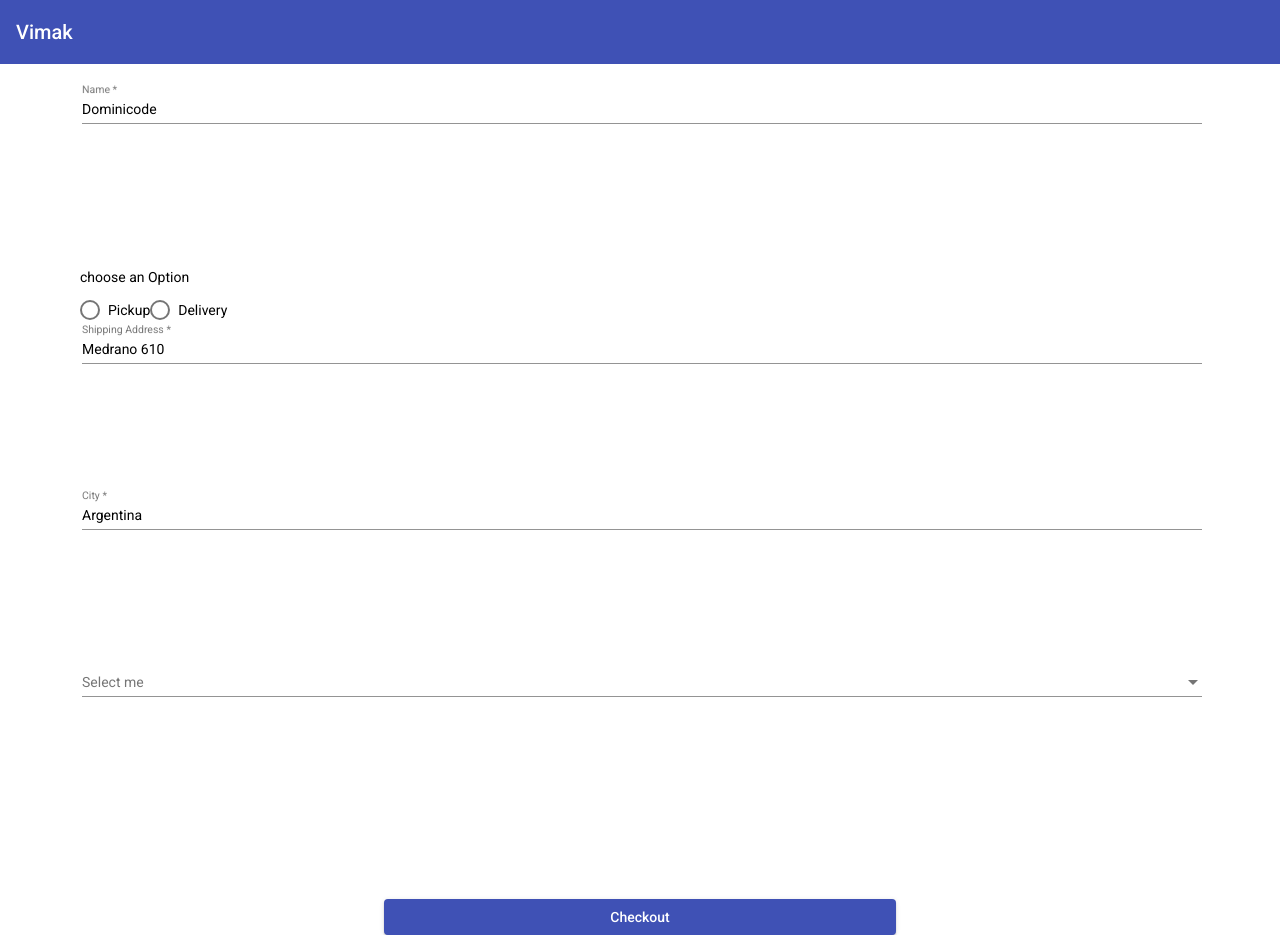
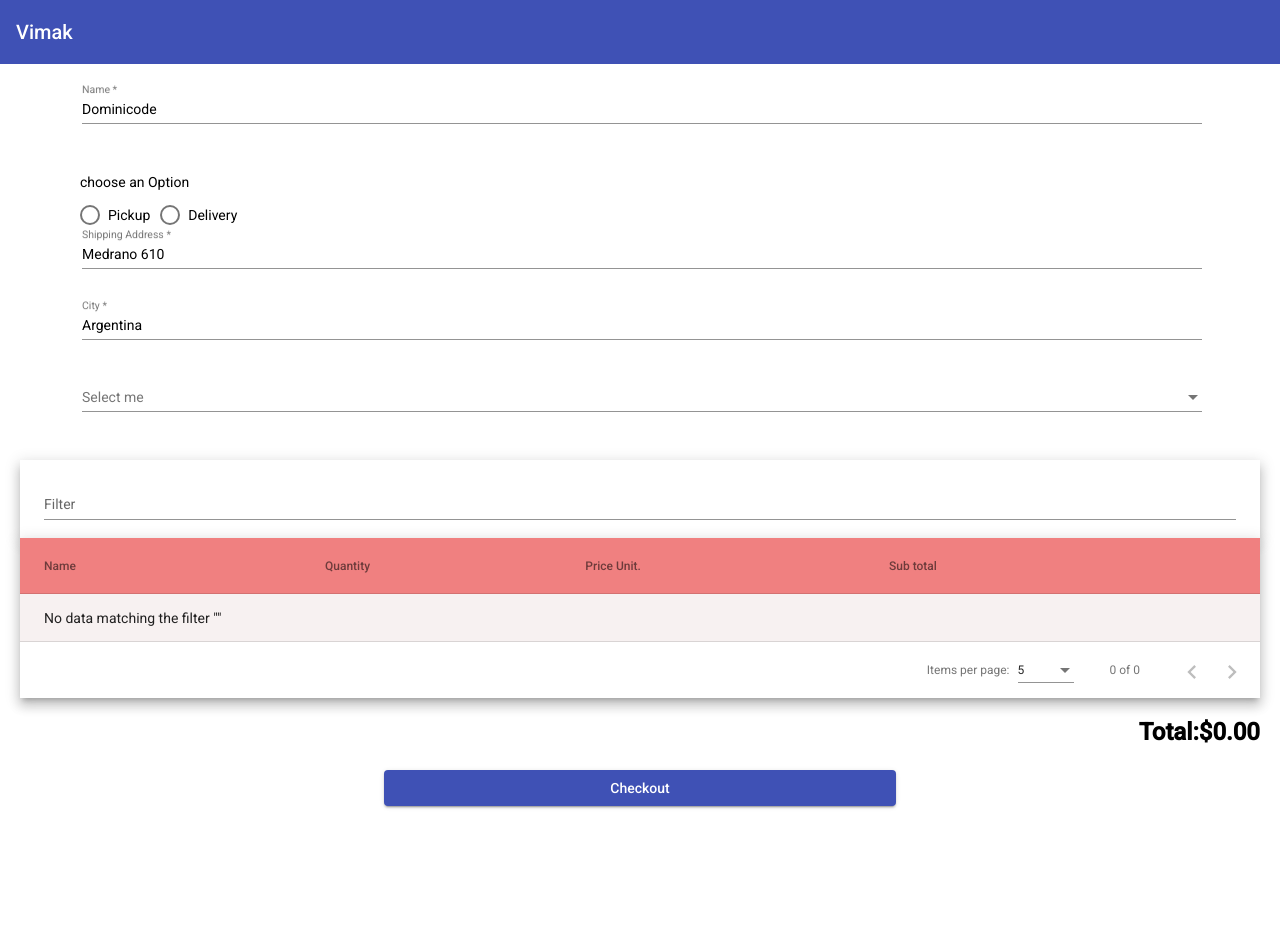
Before and after one commit to yohaglis/frontend-angular-12-crud, an Angular app: page /checkout in a window 1280 px wide. After the commit the page ends 822 px from the top, so only its background shows below. Built offline with nearby package versions, Linux system fonts and the light colour scheme.

Commit message:
Se agrega tabla de angular material

```diff
--- a/src/app/modules/checkout/checkout.component.html
+++ b/src/app/modules/checkout/checkout.component.html
@@ -18,7 +18,7 @@
       <mat-radio-button value="pickup" (change)="onPickupOrDelivery(false)"
         >Pickup</mat-radio-button
       >
-      <mat-radio-button value="delivery" (change)="onPickupOrDelivery(true)"
+      <mat-radio-button class="pl10" value="delivery" (change)="onPickupOrDelivery(true)"
         >Delivery</mat-radio-button
       >
     </mat-radio-group>
@@ -58,6 +58,7 @@
     </mat-form-field>
   </form>
 </div>
+<app-details></app-details>
 <div class="container-button">
   <button [disabled]="" mat-raised-button color="primary" type="submit">
     Checkout
--- a/src/app/modules/checkout/checkout.component.scss
+++ b/src/app/modules/checkout/checkout.component.scss
@@ -10,19 +10,21 @@
     width:100%;
   }
   .form-element{
-    padding:5px 0px 25px 2px;
+    padding:5px 0px 10px 2px;
     width:100%;
-    margin-bottom: 5rem;
   }
 }
 .container-button{
   margin: 0 auto;
   display:block;
   width: 40%;
-  margin-top: 4rem;
+  padding: 1rem;
 
   button{
     width:100%;
   }
 
 }
+.pl10{
+  padding-left: 10px !important;
+}
--- a/src/app/modules/checkout/details/details.component.html
+++ b/src/app/modules/checkout/details/details.component.html
@@ -1,36 +1,38 @@
-<mat-form-field appearance="standard">
+<div class="container">
+  <div class="example-header mat-elevation-z8">
+    <mat-form-field appearance="standard" >
       <mat-label>Filter</mat-label>
-  <input matInput (keyup)="applyFilter($event)" placeholder="Ex. Mia" #input>
+      <input matInput (keyup)="applyFilter($event)" placeholder="Escriba algo para filtrar..." #input>
     </mat-form-field>
-
+  </div>
   <div class="mat-elevation-z8">
-  <table mat-table [dataSource]="dataSource" matSort>
+      <table mat-table [dataSource]="dataSource" matSort class="mat-table">
 
         <!-- ID Column -->
-    <ng-container matColumnDef="id">
-      <th mat-header-cell *matHeaderCellDef mat-sort-header> ID </th>
-      <td mat-cell *matCellDef="let row"> {{row.id}} </td>
-    </ng-container>
-
-    <!-- Progress Column -->
-    <ng-container matColumnDef="progress">
-      <th mat-header-cell *matHeaderCellDef mat-sort-header> Progress </th>
-      <td mat-cell *matCellDef="let row"> {{row.progress}}% </td>
-    </ng-container>
-
-    <!-- Name Column -->
         <ng-container matColumnDef="name">
           <th mat-header-cell *matHeaderCellDef mat-sort-header> Name </th>
           <td mat-cell *matCellDef="let row"> {{row.name}} </td>
         </ng-container>
 
-    <!-- Fruit Column -->
-    <ng-container matColumnDef="fruit">
-      <th mat-header-cell *matHeaderCellDef mat-sort-header> Fruit </th>
-      <td mat-cell *matCellDef="let row"> {{row.fruit}} </td>
+        <!-- Progress Column -->
+        <ng-container matColumnDef="qty">
+          <th mat-header-cell *matHeaderCellDef mat-sort-header> Quantity </th>
+          <td mat-cell *matCellDef="let row"> {{row.qty}} </td>
         </ng-container>
 
-    <tr mat-header-row *matHeaderRowDef="displayedColumns"></tr>
+        <!-- Name Column -->
+        <ng-container matColumnDef="price">
+          <th mat-header-cell *matHeaderCellDef mat-sort-header> Price Unit. </th>
+          <td mat-cell *matCellDef="let row"> {{row.price | currency}} </td>
+        </ng-container>
+
+        <!-- Fruit Column -->
+        <ng-container matColumnDef="subTotal">
+          <th mat-header-cell *matHeaderCellDef mat-sort-header> Sub total </th>
+          <td mat-cell *matCellDef="let row"> {{ row.qty * row.price | currency}} </td>
+        </ng-container>
+
+        <tr mat-header-row *matHeaderRowDef="displayedColumns" class="encabezado"></tr>
         <tr mat-row *matRowDef="let row; columns: displayedColumns;"></tr>
 
         <!-- Row shown when there is no matching data. -->
@@ -41,3 +43,9 @@
 
     <mat-paginator [pageSizeOptions]="[5, 10, 25, 100]" aria-label="Select page of users"></mat-paginator>
   </div>
+</div>
+<div class="container-total">
+  <p class="total">
+    <strong>Total:<span>{{total$ | async | currency}}</span></strong>
+  </p>
+</div>
--- a/src/app/modules/checkout/details/details.component.scss
+++ b/src/app/modules/checkout/details/details.component.scss
@@ -0,0 +1,45 @@
+.container-total{
+  display: flex;
+  justify-content: right;
+  margin-top: 1.5rem;
+  margin-right: 20px;
+  .total{
+    color: #000;
+    font-size: 1.5rem;
+    margin-left: 1rem;
+  }
+}
+
+.container {
+  display: flex;
+  flex-direction: column;
+  min-width: 300px;
+  margin: 5px 20px 5px 20px; // t-r-b-l
+}
+
+.example-header {
+  min-height: 64px;
+  padding: 8px 24px 0;
+}
+
+.mat-form-field {
+  font-size: 14px;
+  width: 100%;
+}
+
+.mat-table {
+  overflow: auto;
+  width: 100%;
+}
+
+.mat-row:nth-child(even){
+  background-color:rgb(250, 212, 212)
+}
+
+.mat-row:nth-child(odd){
+  background-color:rgb(247, 241, 241)
+}
+
+.encabezado{
+    background-color: lightcoral;
+}
--- a/src/app/modules/checkout/details/details.component.ts
+++ b/src/app/modules/checkout/details/details.component.ts
@@ -3,17 +3,9 @@ import {AfterViewInit, ViewChild} from '@angular/core';
 import {MatPaginator} from '@angular/material/paginator';
 import {MatSort} from '@angular/material/sort';
 import {MatTableDataSource} from '@angular/material/table';
-export interface UserData {
-  id: string;
-  name: string;
-  progress: string;
-  fruit: string;
-}
+import { ShoppingCartService } from 'src/app/shared/services/shopping-cart.service';
+import { Producto } from 'src/app/modules/productos/interfaces/producto.interface';
 
-/** Constants used to fill up our data base. */
-const FRUITS: string[] = [
-  'blueberry', 'lychee', 'kiwi', 'mango', 'peach', 'lime', 'pomegranate', 'pineapple'
-];
 const NAMES: string[] = [
   'Maia', 'Asher', 'Olivia', 'Atticus', 'Amelia', 'Jack', 'Charlotte', 'Theodore', 'Isla', 'Oliver',
   'Isabella', 'Jasper', 'Cora', 'Levi', 'Violet', 'Arthur', 'Mia', 'Thomas', 'Elizabeth'
@@ -25,19 +17,35 @@ const NAMES: string[] = [
   styleUrls: ['./details.component.scss']
 })
 export class DetailsComponent implements AfterViewInit {
-  displayedColumns: string[] = ['id', 'name', 'progress', 'fruit'];
-  dataSource: MatTableDataSource<UserData>;
+  total$ = this._shoppingCartSvc.totalAction$;
+  cart$ = this._shoppingCartSvc.cartAction$;
+
+  displayedColumns: string[] = ['name', 'qty', 'price', 'subTotal'];
+  dataSource: MatTableDataSource<Producto>;
 
   @ViewChild(MatPaginator) paginator!: MatPaginator;
   @ViewChild(MatSort) sort!: MatSort;
 
-  constructor() {
-     // Create 100 users
-     const users = Array.from({length: 100}, (_, k) => createNewUser(k + 1));
+  constructor(private _shoppingCartSvc: ShoppingCartService) {
+     // Assign the data to the data source for the table to render
+     this.dataSource = new MatTableDataSource();
 
-     // Assign the data to the data source for the table to render
-     this.dataSource = new MatTableDataSource(users);
    }
+   ngOnInit() {
+    this.renderDataTable();
+  }
+   renderDataTable() {
+    this._shoppingCartSvc.cartAction$
+      .subscribe(
+          x => {
+    this.dataSource = new MatTableDataSource();
+    this.dataSource.data = x;
+    console.log(this.dataSource.data);
+  },
+  error => {
+    console.log('There was an error while retrieving Usuarios!' + error);
+  });
+}
 
    ngAfterViewInit() {
     this.dataSource.paginator = this.paginator;
@@ -54,15 +62,3 @@ export class DetailsComponent implements AfterViewInit {
   }
 
 }
-/** Builds and returns a new User. */
-function createNewUser(id: number): UserData {
-  const name = NAMES[Math.round(Math.random() * (NAMES.length - 1))] + ' ' +
-    NAMES[Math.round(Math.random() * (NAMES.length - 1))].charAt(0) + '.';
-
-  return {
-    id: id.toString(),
-    name: name,
-    progress: Math.round(Math.random() * 100).toString(),
-    fruit: FRUITS[Math.round(Math.random() * (FRUITS.length - 1))]
-  };
-}
--- a/src/app/modules/productos/interfaces/producto.interface.ts
+++ b/src/app/modules/productos/interfaces/producto.interface.ts
@@ -4,5 +4,6 @@ export interface Producto{
     price:number,
     description:string,
     categoryId:number,
-    stock:number
+    stock:number,
+    qty:number
 }
--- a/src/app/shared/services/shopping-cart.service.ts
+++ b/src/app/shared/services/shopping-cart.service.ts
@@ -1,6 +1,6 @@
 import { HttpClient } from "@angular/common/http";
 import { Injectable } from "@angular/core";
-import { Subject } from "rxjs";
+import { BehaviorSubject} from "rxjs";
 import { Observable } from "rxjs";
 import { Producto} from "src/app/modules/productos/interfaces/producto.interface";
 
@@ -20,9 +20,9 @@ export class ShoppingCartService{
  * @private
  * @memberof ShoppingCartService
  */
-  private cartSubject = new Subject<Producto[]>();
-  private totalSubject = new Subject<number>();
-  private quantitySubject = new Subject<number>();
+  private cartSubject = new BehaviorSubject<Producto[]>([]);
+  private totalSubject = new BehaviorSubject<number>(0);
+  private quantitySubject = new BehaviorSubject<number>(0);
 
 
 /**
@@ -62,16 +62,21 @@ updateCart(producto: Producto): void{
    * @memberof ShoppingCartService
    */
   private addToCart(producto: Producto): void{
-    this.productos.push(producto);
+     const isProductInCart = this.productos.find(({id}) => id === producto.id )
+    if(isProductInCart){
+      isProductInCart.qty += 1;
+    }else{
+      this.productos.push({...producto, qty: 1});
+    }
     this.cartSubject.next(this.productos);
   }
 
   private calcTotalProductos(): void{
-    const total = this.productos.reduce( (acc, prod) => acc += prod.price, 0);
+    const total = this.productos.reduce( (acc, prod) => acc += (prod.price * prod.qty), 0);
     this.totalSubject.next(total);
   }
   private quantityProductos(): void{
-    const quantity = this.productos.length;
+    const quantity = this.productos.reduce( (acc, prod) => acc += prod.qty, 0);
     this.quantitySubject.next(quantity);
   }
 
```
Lines whose indentation alone changed are shown as unchanged.
